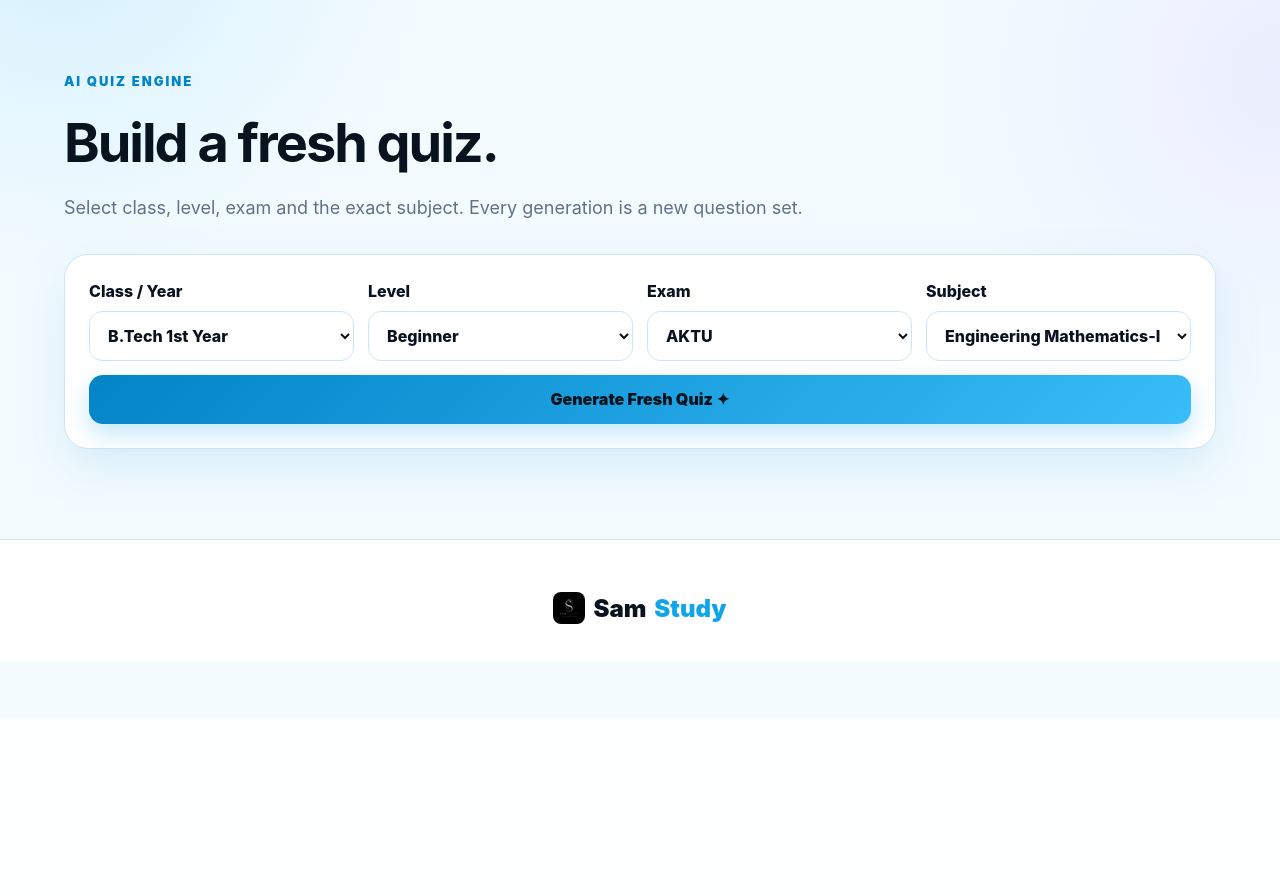
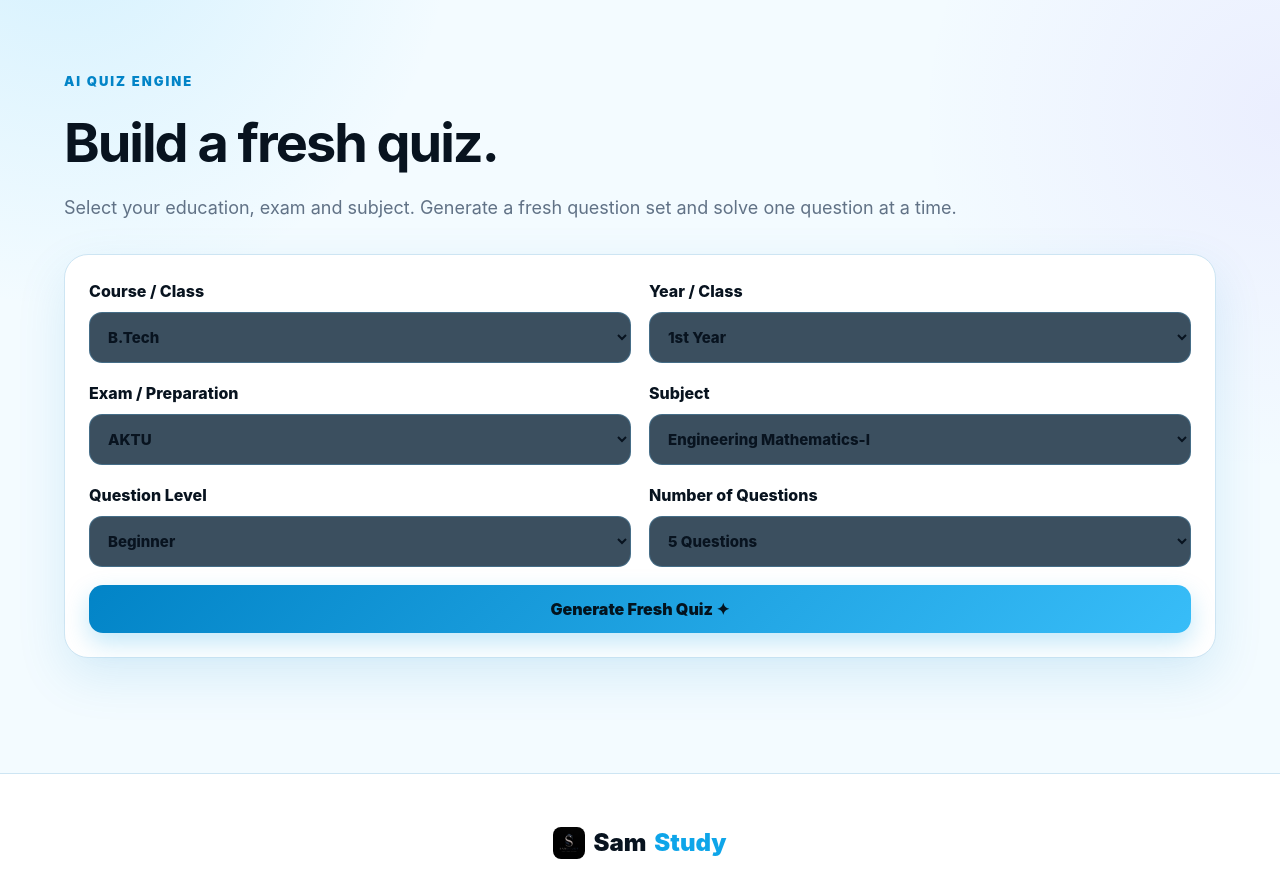
Before and after one commit to samshad0142/Sam-study, a Flask app: page /quiz in a window 1280 px wide. Shown: the part 82-978 px from the top of the page. Before the commit the page ends 706 px from the top, so only its background shows below. Run offline with Flask 3, Linux system fonts and the light colour scheme; some libraries are stand-ins or nearby versions.

Commit message:
quiz.html

```diff
--- a/templates/quiz.html
+++ b/templates/quiz.html
@@ -1,13 +1,547 @@
 {% extends "base.html" %}
+
 {% block title %}Smart Quiz • SamStudy{% endblock %}
+
 {% block content %}
-<section class="page-title"><span class="eyebrow sky">AI QUIZ ENGINE</span><h1>Build a fresh quiz.</h1><p>Select class, level, exam and the exact subject. Every generation is a new question set.</p></section>
+
+<section class="page-title">
+  <span class="eyebrow sky">AI QUIZ ENGINE</span>
+
+  <h1>Build a fresh quiz.</h1>
+
+  <p>
+    Select your education, exam and subject.
+    Generate a fresh question set and solve one question at a time.
+  </p>
+</section>
+
+
+<!-- QUIZ BUILDER -->
+
 <div class="quiz-builder card">
-  <label>Class / Year<select id="quizYear"><option value="1">B.Tech 1st Year</option><option value="2">B.Tech 2nd Year</option><option value="3">B.Tech 3rd Year</option><option value="4">B.Tech 4th Year</option><option value="12">Class 12</option><option value="11">Class 11</option></select></label>
-  <label>Level<select id="quizLevel"><option>Beginner</option><option>Intermediate</option><option>Advanced</option><option>JEE Main</option><option>JEE Advanced</option></select></label>
-  <label>Exam<select id="quizExam"><option>AKTU</option><option>JEE Main</option><option>JEE Advanced</option><option>SSC</option><option>UPSC</option><option>NEET</option><option>Other Government Exam</option></select></label>
-  <label>Subject<select id="quizSubject"></select></label>
-  <button id="generateQuiz" class="btn btn-primary wide">Generate Fresh Quiz ✦</button>
+
+  <!-- COURSE -->
+
+  <label>
+    Course / Class
+
+    <select id="quizCourse">
+
+      <option value="B.Tech">B.Tech</option>
+      <option value="BCA">BCA</option>
+      <option value="MCA">MCA</option>
+      <option value="M.Tech">M.Tech</option>
+      <option value="B.Pharm">B.Pharm</option>
+      <option value="B.Sc">B.Sc</option>
+      <option value="Class 12">Class 12</option>
+      <option value="Class 11">Class 11</option>
+
+    </select>
+  </label>
+
+
+  <!-- YEAR -->
+
+  <label>
+    Year / Class
+
+    <select id="quizYear">
+
+      <option value="1">
+        1st Year
+      </option>
+
+      <option value="2">
+        2nd Year
+      </option>
+
+      <option value="3">
+        3rd Year
+      </option>
+
+      <option value="4">
+        4th Year
+      </option>
+
+      <option value="12">
+        Class 12
+      </option>
+
+      <option value="11">
+        Class 11
+      </option>
+
+    </select>
+  </label>
+
+
+  <!-- EXAM -->
+
+  <label>
+    Exam / Preparation
+
+    <select id="quizExam">
+
+      <option value="AKTU">
+        AKTU
+      </option>
+
+      <option value="GATE">
+        GATE
+      </option>
+
+      <option value="SSC">
+        SSC
+      </option>
+
+      <option value="Railway">
+        Railway
+      </option>
+
+      <option value="UPSC">
+        UPSC
+      </option>
+
+      <option value="Army">
+        Army
+      </option>
+
+      <option value="NEET UG">
+        NEET UG
+      </option>
+
+      <option value="NEET PG">
+        NEET PG
+      </option>
+
+      <option value="JEE Mains">
+        JEE Mains
+      </option>
+
+      <option value="JEE Advanced">
+        JEE Advanced
+      </option>
+
+      <option value="Other Government Exam">
+        Other Government Exam
+      </option>
+
+    </select>
+  </label>
+
+
+  <!-- SUBJECT -->
+
+  <label>
+    Subject
+
+    <select id="quizSubject">
+      <option value="">
+        Select subject
+      </option>
+    </select>
+
+  </label>
+
+
+  <!-- LEVEL -->
+
+  <label>
+    Question Level
+
+    <select id="quizLevel">
+
+      <option value="Beginner">
+        Beginner
+      </option>
+
+      <option value="Intermediate">
+        Intermediate
+      </option>
+
+      <option value="Advanced">
+        Advanced
+      </option>
+
+      <option value="Exam Level">
+        Real Exam Level
+      </option>
+
+    </select>
+  </label>
+
+
+  <!-- QUESTION COUNT -->
+
+  <label>
+    Number of Questions
+
+    <select id="quizCount">
+
+      <option value="5">
+        5 Questions
+      </option>
+
+      <option value="10">
+        10 Questions
+      </option>
+
+      <option value="20">
+        20 Questions
+      </option>
+
+      <option value="30">
+        30 Questions
+      </option>
+
+      <option value="50">
+        50 Questions
+      </option>
+
+    </select>
+
+  </label>
+
+
+  <!-- GENERATE -->
+
+  <button
+    id="generateQuiz"
+    class="btn btn-primary wide"
+    type="button"
+  >
+    Generate Fresh Quiz ✦
+  </button>
+
 </div>
-<div id="quizArea" class="quiz-area hidden"></div>
+
+
+<!-- QUIZ AREA -->
+
+<div
+  id="quizArea"
+  class="quiz-area hidden"
+></div>
+
+
+<style>
+
+/* =====================================
+   QUIZ BUILDER
+   ===================================== */
+
+.quiz-builder {
+
+  display: grid;
+
+  grid-template-columns:
+    repeat(2, minmax(0, 1fr));
+
+  gap: 18px;
+
+  margin-bottom: 25px;
+
+}
+
+.quiz-builder label {
+
+  display: flex;
+
+  flex-direction: column;
+
+  gap: 8px;
+
+  font-weight: 800;
+
+}
+
+.quiz-builder select {
+
+  width: 100%;
+
+  padding: 14px;
+
+  border-radius: 13px;
+
+  border: 1px solid
+    rgba(100,200,255,.25);
+
+  background:
+    rgba(10,35,55,.8);
+
+  color: inherit;
+
+  font-size: 15px;
+
+  box-sizing: border-box;
+
+}
+
+.quiz-builder select option {
+
+  color: black;
+
+}
+
+
+/* GENERATE BUTTON */
+
+.quiz-builder .wide {
+
+  grid-column: 1 / -1;
+
+  width: 100%;
+
+}
+
+
+/* =====================================
+   QUESTION
+   ===================================== */
+
+.quiz-area {
+
+  margin-top: 25px;
+
+}
+
+.question-card {
+
+  padding: 28px;
+
+  border-radius: 22px;
+
+  background:
+    rgba(5,25,42,.92);
+
+  border: 1px solid
+    rgba(80,190,255,.25);
+
+  box-shadow:
+    0 15px 45px rgba(0,0,0,.18);
+
+}
+
+.question-number {
+
+  display: inline-block;
+
+  padding: 7px 12px;
+
+  border-radius: 9px;
+
+  background:
+    rgba(21,158,219,.15);
+
+  color: #55c9ff;
+
+  font-size: 12px;
+
+  font-weight: 900;
+
+  letter-spacing: 1px;
+
+  margin-bottom: 15px;
+
+}
+
+.question-card h3 {
+
+  font-size: 21px;
+
+  line-height: 1.6;
+
+  margin: 5px 0 22px;
+
+}
+
+
+/* =====================================
+   OPTIONS
+   ===================================== */
+
+.quiz-options {
+
+  display: flex;
+
+  flex-direction: column;
+
+  gap: 12px;
+
+}
+
+.quiz-option {
+
+  width: 100%;
+
+  padding: 15px 17px;
+
+  text-align: left;
+
+  border-radius: 13px;
+
+  border: 1px solid
+    rgba(100,200,255,.22);
+
+  background:
+    rgba(10,35,55,.65);
+
+  color: inherit;
+
+  cursor: pointer;
+
+  font-size: 15px;
+
+  line-height: 1.5;
+
+  transition:
+    .2s ease;
+
+}
+
+.quiz-option:hover {
+
+  border-color:
+    #55c9ff;
+
+  transform:
+    translateY(-1px);
+
+}
+
+.quiz-option:disabled {
+
+  cursor: default;
+
+}
+
+
+/* =====================================
+   CORRECT / WRONG
+   ===================================== */
+
+.quiz-correct {
+
+  background:
+    #16a34a !important;
+
+  color:
+    white !important;
+
+  border-color:
+    #16a34a !important;
+
+}
+
+.quiz-wrong {
+
+  background:
+    #dc2626 !important;
+
+  color:
+    white !important;
+
+  border-color:
+    #dc2626 !important;
+
+}
+
+
+/* =====================================
+   EXPLANATION
+   ===================================== */
+
+.quiz-explanation {
+
+  margin-top: 18px;
+
+  padding: 17px;
+
+  border-radius: 14px;
+
+  background:
+    rgba(255,255,255,.05);
+
+  line-height: 1.7;
+
+}
+
+.quiz-explanation strong {
+
+  color:
+    #55c9ff;
+
+}
+
+
+/* =====================================
+   RESULT
+   ===================================== */
+
+.quiz-result {
+
+  padding: 30px;
+
+  text-align: center;
+
+}
+
+.quiz-result h2 {
+
+  margin-bottom: 20px;
+
+}
+
+.quiz-result-stat {
+
+  display: inline-block;
+
+  min-width: 120px;
+
+  margin: 7px;
+
+  padding: 15px;
+
+  border-radius: 14px;
+
+  background:
+    rgba(255,255,255,.05);
+
+}
+
+
+/* =====================================
+   MOBILE
+   ===================================== */
+
+@media (max-width: 700px) {
+
+  .quiz-builder {
+
+    grid-template-columns: 1fr;
+
+  }
+
+  .quiz-builder .wide {
+
+    grid-column: auto;
+
+  }
+
+  .question-card {
+
+    padding: 20px;
+
+  }
+
+  .question-card h3 {
+
+    font-size: 18px;
+
+  }
+
+}
+
+</style>
+
 {% endblock %}
```
